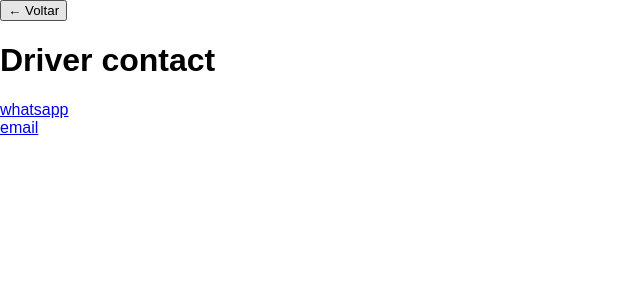
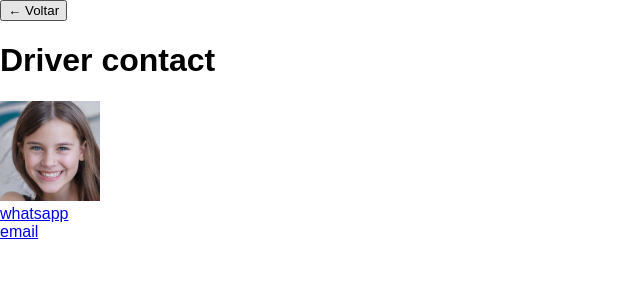
Before and after one commit to MrBunnyGif/fatec-piriuber, a React (Create React App) app: page /driver-contact in a window 1280 px wide. Shown: the top 300 px of the page, without its empty margins (0-640 px from the left). Built offline with nearby package versions, Linux system fonts and the light colour scheme; sample sign-in values are in the browser's storage.

Commit message:
Configures Drivercontact links

```diff
--- a/src/pages/private/Parents/DriverContact.js
+++ b/src/pages/private/Parents/DriverContact.js
@@ -1,16 +1,18 @@
 import React, { Fragment } from 'react'
 import PreviousButton from '../../../components/PreviousButton'
+import image from '../../../assets/images/image1.jpeg'
 
 export default () => {
 	return (
 		<Fragment>
 			<PreviousButton />
 			<h1>Driver contact</h1>
-			<img src={''}/>
+			<img width={100} src={image} />
+			<br />
 			<a href="tel:11987654321">
 				whatsapp
 			</a>
-<br/>
+			<br />
 			<a href="mailto:email@test.com.br">
 				email
 			</a>
```
